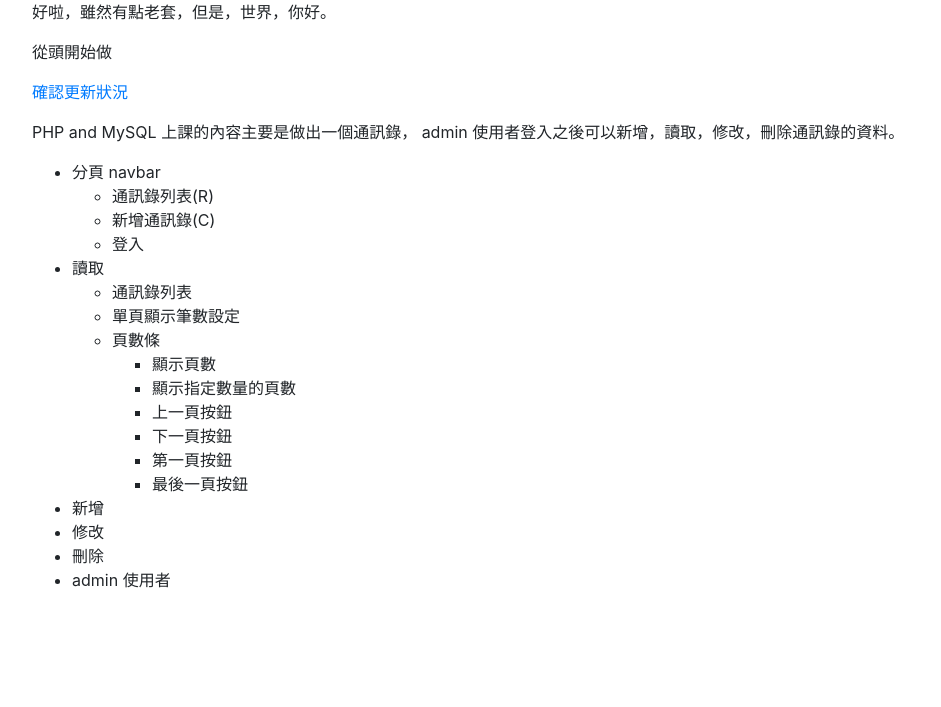
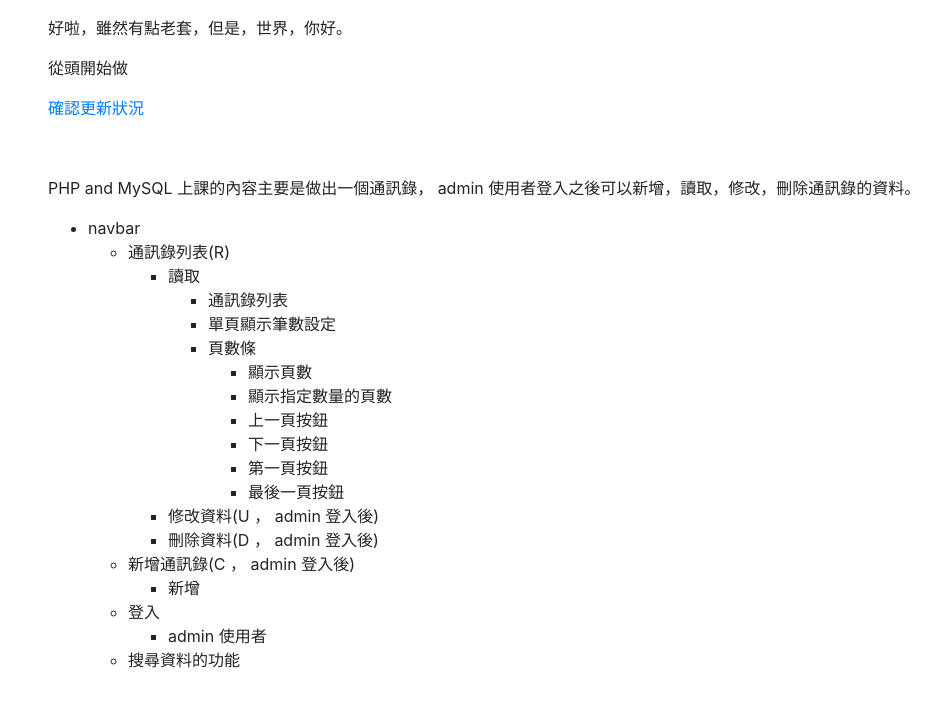
Before and after one commit to jchans-learning/noobphp, a PHP site: page /index_.php in a window 1280 px wide. Shown: the part 56-763 px from the top of the page, without its empty margins (38-979 px from the left). Run offline with PHP 8.4, Linux system fonts and the light colour scheme.

Commit message:
Add index text

```diff
--- a/parts/include-test.php
+++ b/parts/include-test.php
@@ -1,18 +1,20 @@
 <div class="container">
-	<div class="row">
-		<div>
+	<div class="row p-3 mb-2">
+		<div class="">
 			<p>好啦，雖然有點老套，但是，世界，你好。</p>
 			<p>從頭開始做</p>
 			<p><a href="/">確認更新狀況</a></p>
+		</div>
+	</div>
+	<div class="row p-3 mb-2">
+		<div class="">
 			<p>PHP and MySQL 上課的內容主要是做出一個通訊錄， admin 使用者登入之後可以新增，讀取，修改，刪除通訊錄的資料。</p>
 
 			<ul>
-				<li>分頁 navbar </li>
+				<li>navbar</li>
 					<ul>
 						<li>通訊錄列表(R)</li>
-						<li>新增通訊錄(C)</li>
-						<li>登入</li>
-					</ul>
+							<ul>
 								<li>讀取</li>
 									<ul>
 										<li>通訊錄列表</li>
@@ -27,10 +29,20 @@
 											<li>最後一頁按鈕</li>
 										</ul>
 									</ul>
+								<li>修改資料(U ， admin 登入後)</li>
+								<li>刪除資料(D ， admin 登入後)</li>
+							</ul>
+						<li>新增通訊錄(C ， admin 登入後)</li>
+							<ul>
 								<li>新增</li>
-				<li>修改</li>
-				<li>刪除</li>
+							</ul>
+
+						<li>登入</li>
+							<ul>
 								<li>admin 使用者</li>
+							</ul>
+						<li>搜尋資料的功能</li>
+					</ul>
 			</ul>
 
 		</div>
```
Lines whose indentation alone changed are shown as unchanged.
